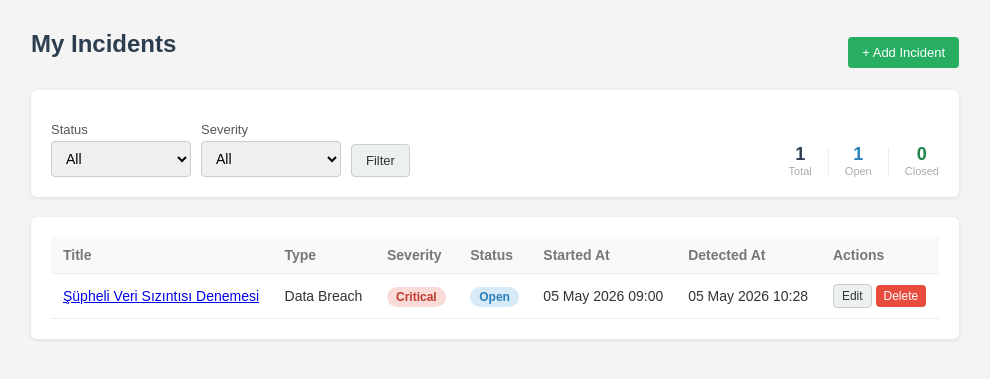
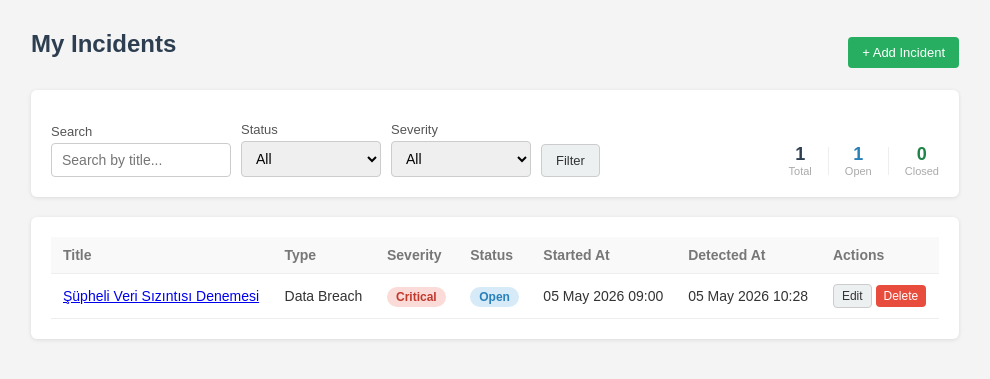
Before and after one commit to seydagulcn/incident_response, a Flask app: page /dashboard in a window 1280 px wide. Shown: the part 42-421 px from the top of the page, without its empty margins (145-1135 px from the left). Run offline with Flask 3, Linux system fonts and the light colour scheme; a user stored in the database is signed in; data comes from the database, SQL or seed files in the repository.

Commit message:
[US7] Add search by title to dashboard.

```diff
--- a/app.py
+++ b/app.py
@@ -93,6 +93,7 @@ def logout():
 def dashboard():
     status_filter = request.args.get("status", "all")
     severity_filter = request.args.get("severity", "all")
+    search_query = request.args.get("search", "").strip()
     conn = get_connection()
     query = "SELECT * FROM incidents WHERE user_id = ?"
     params = [session["user_id"]]
@@ -102,6 +103,9 @@ def dashboard():
     if severity_filter != "all":
         query += " AND severity = ?"
         params.append(severity_filter)
+    if search_query:
+        query += " AND title LIKE ?"
+        params.append(f"%{search_query}%")
     query += " ORDER BY detected_at DESC"
     incidents = conn.execute(query, params).fetchall()
     total = conn.execute("SELECT COUNT(*) FROM incidents WHERE user_id = ?", (session["user_id"],)).fetchone()[0]
@@ -111,7 +115,7 @@ def dashboard():
     conn.close()
     return render_template("dashboard.html", incidents=incidents,
                            status_filter=status_filter, severity_filter=severity_filter,
-                           stats=stats)
+                           search_query=search_query, stats=stats)
 
 @app.route("/incident/add", methods=["GET", "POST"])
 @login_required
--- a/templates/dashboard.html
+++ b/templates/dashboard.html
@@ -8,6 +8,10 @@
 <div class="card">
     <form method="GET" style="display: flex; gap: 10px; flex-wrap: wrap; align-items: flex-end; justify-content: space-between;">
         <div style="display: flex; gap: 10px; align-items: flex-end; flex-wrap: wrap;">
+            <div>
+                <label>Search</label>
+                <input type="text" name="search" value="{{ search_query }}" placeholder="Search by title..." style="width: 180px;">
+            </div>
             <div>
                 <label>Status</label>
                 <select name="status" style="width: 140px;">
@@ -81,7 +85,7 @@
         </tbody>
     </table>
     {% else %}
-    <p style="color: #888; text-align: center; padding: 20px;">No incidents yet. <a href="{{ url_for('add_incident') }}">Add one</a>.</p>
+    <p style="color: #888; text-align: center; padding: 20px;">No incidents found. <a href="{{ url_for('add_incident') }}">Add one</a>.</p>
     {% endif %}
 </div>
 {% endblock %}
```
